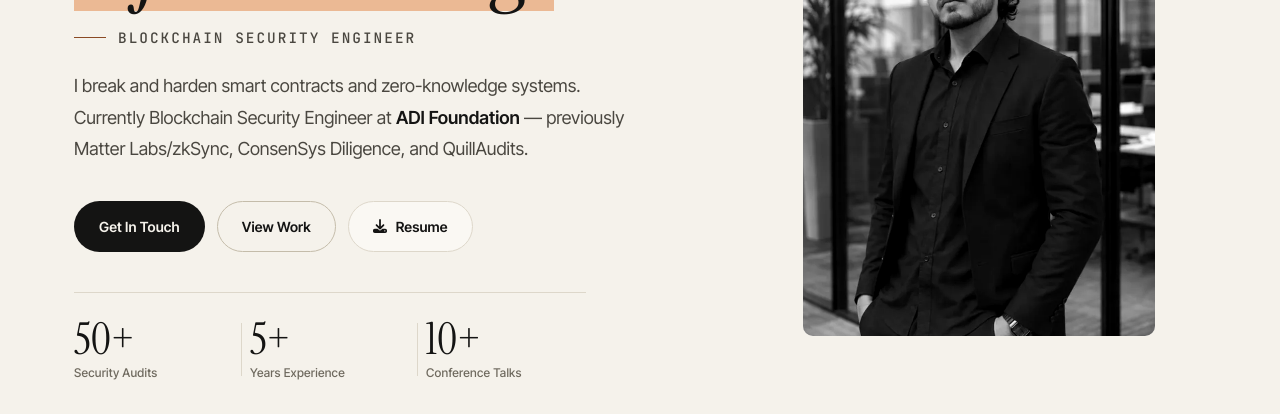
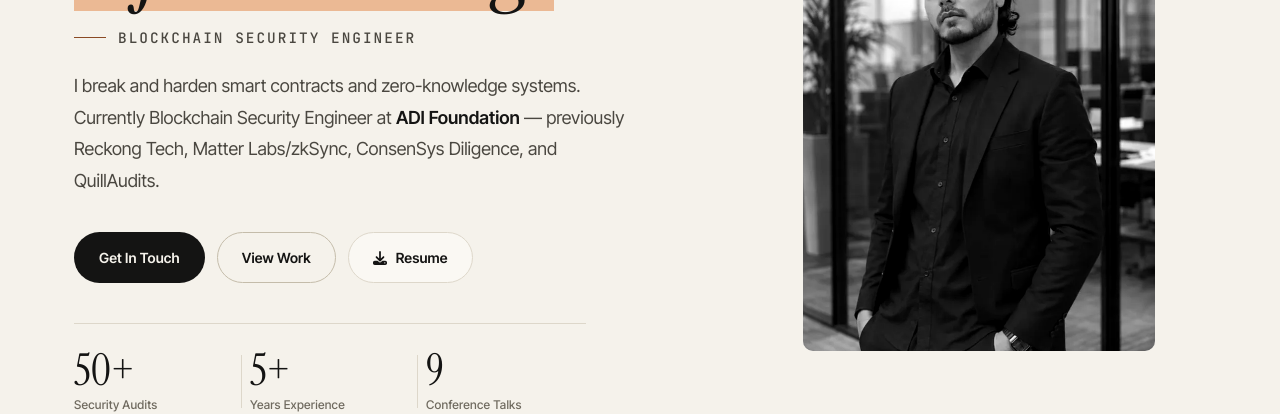
Before and after one commit to razzor-codes/razzor, a React (Create React App) app: page / in a window 1280 px wide. Shown: the part 345-759 px from the top of the page. Built offline with nearby package versions, Linux system fonts and the light colour scheme; no server answers.

Commit message:
New CV for the Resume button; Reckong Tech in the intro; talks stat matches the 9 listed

```diff
--- a/src/components/Hero/Hero.tsx
+++ b/src/components/Hero/Hero.tsx
@@ -6,7 +6,7 @@ import './Hero.css';
 const STATS = [
   { value: '50+', label: 'Security Audits' },
   { value: '5+', label: 'Years Experience' },
-  { value: '10+', label: 'Conference Talks' },
+  { value: '9', label: 'Conference Talks' },
 ];
 
 const SOCIALS = [
@@ -57,7 +57,7 @@ const Hero: React.FC = () => {
             <motion.p className="hero-description" variants={fadeUp}>
               I break and harden smart contracts and zero-knowledge systems. Currently
               Blockchain Security Engineer at <strong>ADI Foundation</strong> — previously
-              Matter Labs/zkSync, ConsenSys Diligence, and QuillAudits.
+              Reckong Tech, Matter Labs/zkSync, ConsenSys Diligence, and QuillAudits.
             </motion.p>
 
             <motion.div className="hero-buttons" variants={fadeUp}>
```
Also changed, not shown: 1 other file (tests, documents, lock files or other folders).
